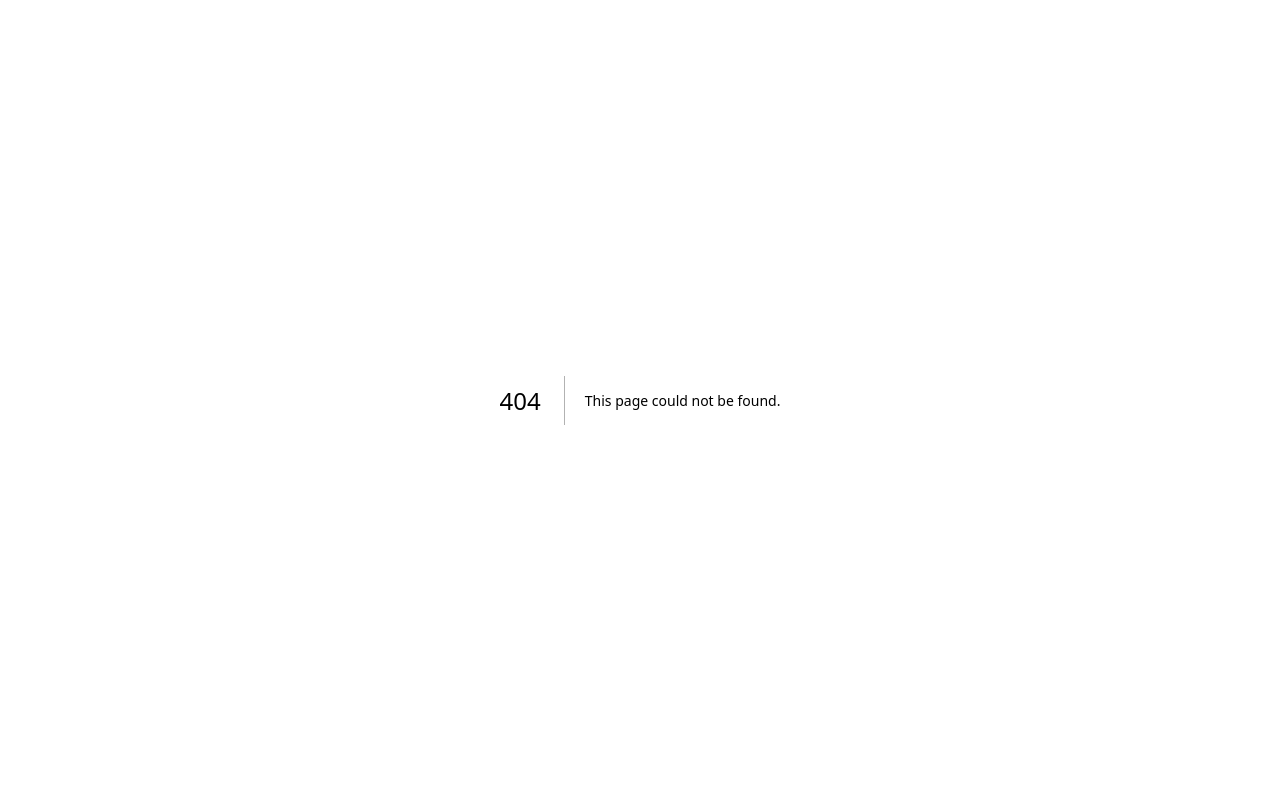
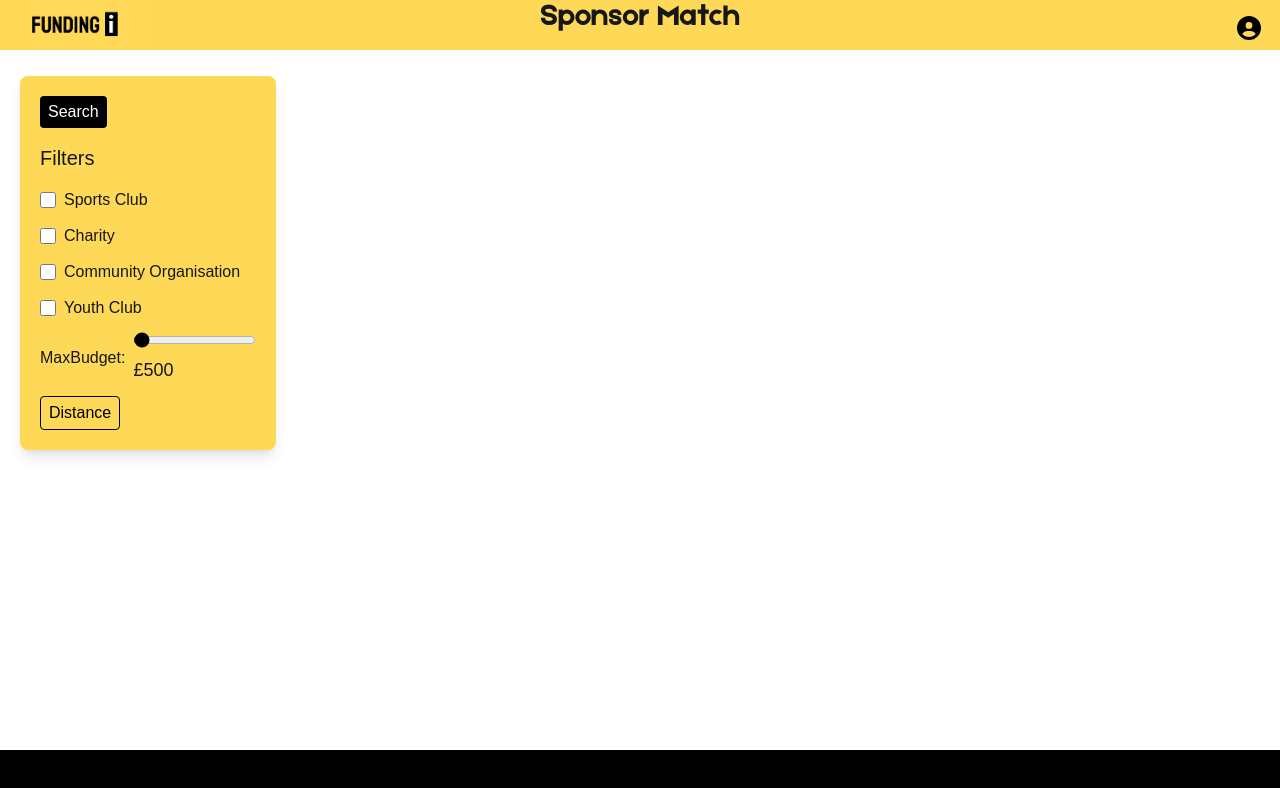
Before and after one commit to lamekabraha/SponsorMatch, a Next.js app in the folder sponsor_match/: page /search in a window 1280 px wide. Before the commit this address had no page. Shown: the top 788 px of the page. Built offline with nearby package versions, Linux system fonts and the light colour scheme.

Commit message:
Created Slider function with AI and added Search page with filter Box created

```diff
--- a/sponsor_match/src/app/Components/Navbar.tsx
+++ b/sponsor_match/src/app/Components/Navbar.tsx
@@ -34,9 +34,10 @@ export default function Navbar() {
                     >
                      <div className="p-6 space-y-4">
                         <p className="font-Heading text-lg">Menu</p>
-                        <Link href="/...." className="font-Heading hover:underline block mb-4">Search</Link>
+                        <Link href="/search" className="font-Heading hover:underline block mb-4">Search</Link>
                         <Link href="/...." className="font-Heading hover:underline block mb-4">My Account</Link>
                         <Link href="/...." className="font-Heading hover:underline block mb-4">Create Campain</Link>
+                        <Link href="/...." className="font-Heading hover:underline block mb-4">Favourites</Link>
                         <Link href="/...." className="font-Heading hover:underline block mb-4">Logout</Link>
                      </div>
                 </div>
--- /dev/null
+++ b/sponsor_match/src/app/Components/Slider.tsx
@@ -0,0 +1,20 @@
+"use client";
+import { useState } from "react";
+
+export default function BudgetSlider() {
+  const [budget, setBudget] = useState(500); // default value
+
+  return (
+    <div className="flex flex-col space-y-2">
+    <input
+        type="range"
+        min="0"
+        max="50000"
+        value={budget}
+        onChange={(e) => setBudget(+e.target.value)}
+        className="w-full accent-Black"
+      />
+      <label className="font-Body text-lg"> £{budget}</label>
+    </div>
+  );
+}
--- /dev/null
+++ b/sponsor_match/src/app/search/page.tsx
@@ -0,0 +1,68 @@
+import Link from "next/link";
+import Navbar from "../Components/Navbar";
+import Footer from "../Components/Footer";
+import Slider from "../Components/Slider";
+
+export default function SearchPage() {
+    return (
+        <div className="search-page">
+            <Navbar />
+            <Footer />
+            <div className="w-64 bg-Yellow shadow-lg rounded-lg p-5 mt-10 ml-5">
+                <button className="px-2 py-1 bg-Black text-White rounded mb-4 hover:bg-White hover:text-Black">Search</button>
+                <h1 className="font-Body text-xl mb-4">Filters</h1>
+            <div className="space-y-3">
+                <label className="flex items-center space-x-2 cursor-pointer">
+                    <input type="checkbox" className="h-4 w-4 accent-White" />
+                    <span className="font-Body">Sports Club</span>
+                </label>
+
+
+                <label className="flex items-center space-x-2 cursor-pointer">
+                    <input type="checkbox" className="h-4 w-4 accent-White" />
+                    <span className="font-Body">Charity</span>
+                </label>
+
+
+                <label className="flex items-center space-x-2 cursor-pointer">
+                    <input type="checkbox" className="h-4 w-4 accent-White" />
+                    <span className="font-Body">Community Organisation</span>
+                </label>
+
+                <label className="flex items-center space-x-2 cursor-pointer">
+                    <input type="checkbox" className="h-4 w-4 accent-White" />
+                    <span className="font-Body">Youth Club</span>
+                </label>
+
+                <label className="flex items-center space-x-2 cursor-pointer">
+                    <span className="font-Body">MaxBudget:</span>
+                    <Slider />
+                </label>
+                <div className="relative group">
+                <label className="flex items-center space-x-2 cursor-pointer">
+                    <button type="button" className="px-2 py-1 bg-Yellow text-Black border border-Black rounded">Distance</button>
+                    <div
+                    className="absolute top-full left-0 w-64 h-screen-[50px] bg-Yellow shadow-xl
+                    opacity-0 pointer-events-none group-hover:opacity-100 group-hover:pointer-events-auto
+                    transition-all duration-300 rounded"
+                    >
+                        <label className="flex items-center space-x-2 cursor-pointer">
+                            <input type="checkbox" className="h-4 w-4 accent-White" />
+                            <span className="font-Body">within 10 Miles</span>
+                        </label>
+                        <label className="flex items-center space-x-2 cursor-pointer">
+                            <input type="checkbox" className="h-4 w-4 accent-White" />
+                            <span className="font-Body">within  20` Miles</span>
+                        </label>
+                        <label className="flex items-center space-x-2 cursor-pointer">
+                            <input type="checkbox" className="h-4 w-4 accent-White" />
+                            <span className="font-Body">within 50 Miles</span>
+                        </label>
+                    </div>
+                </label>
+                </div>
+            </div>
+        </div>
+        </div>
+    );
+}
```
